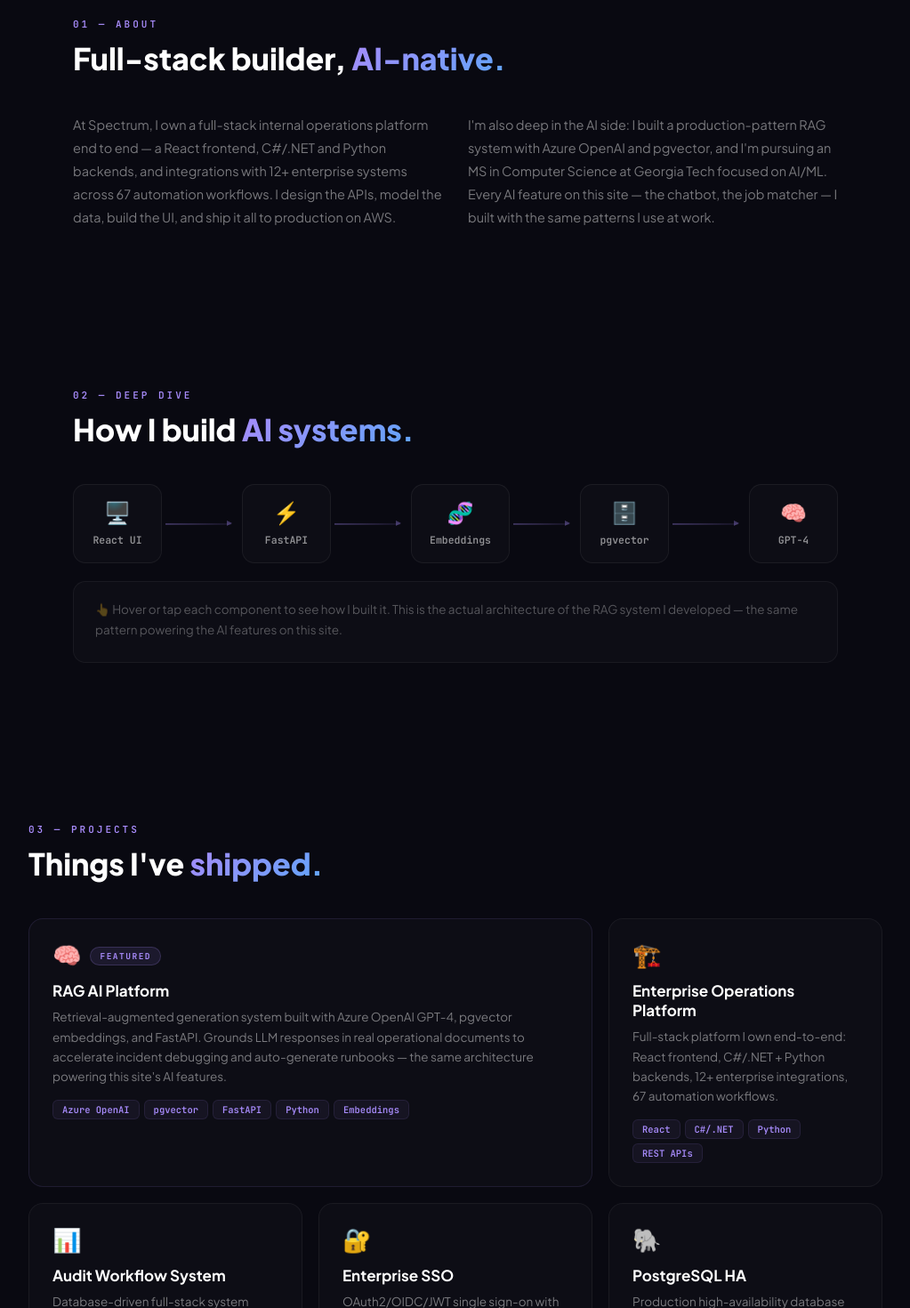
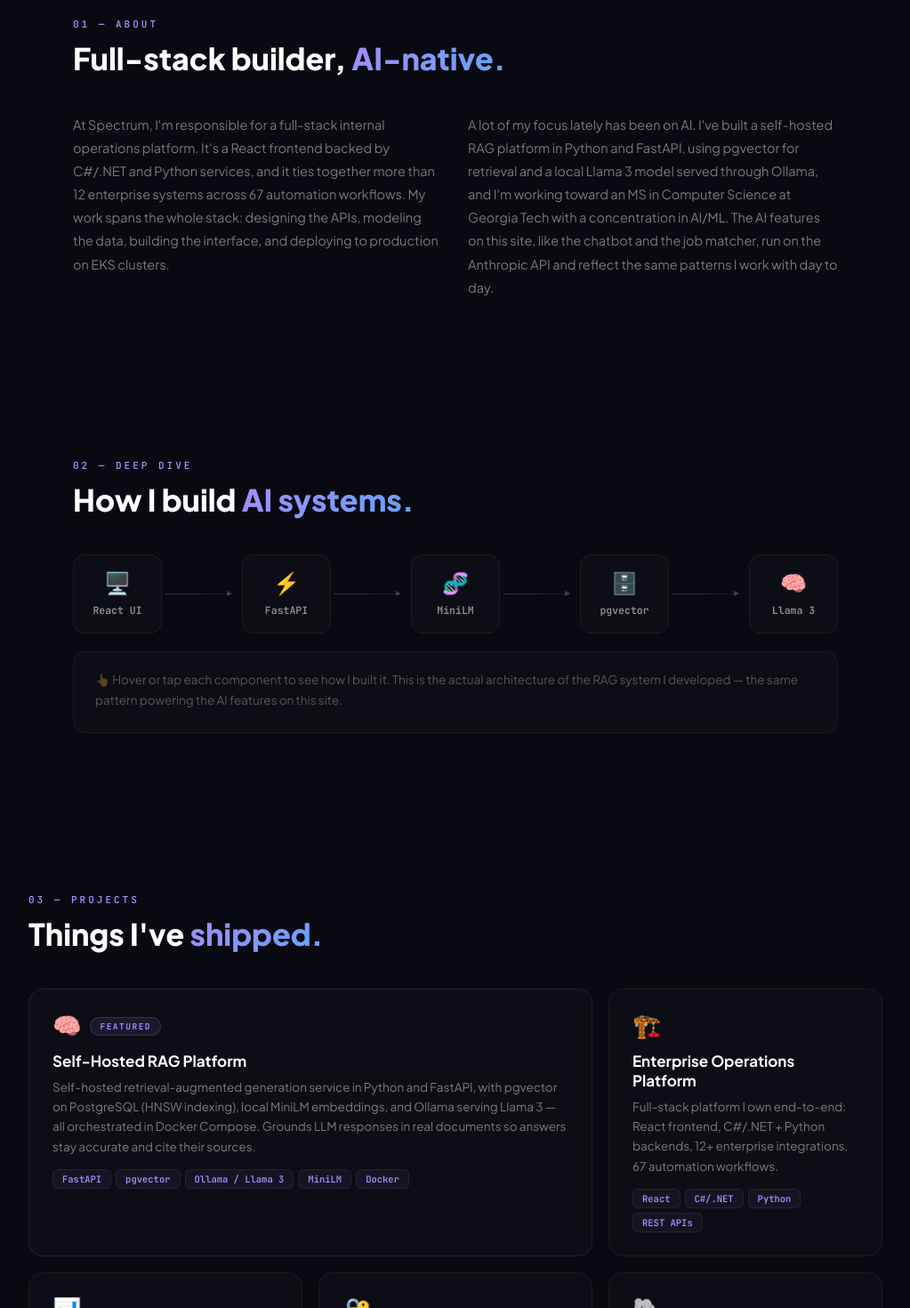
Before and after one commit to Ohsarsour/Portfolio, a React (Vite) app: page / in a window 1280 px wide. Shown: the part 880-2350 px from the top of the page at 89% size, without its empty margins (128-1151 px from the left). Built offline with nearby package versions, Linux system fonts and the light colour scheme.

Commit message:
vocabulary fixes

```diff
--- a/src/App.jsx
+++ b/src/App.jsx
@@ -6,9 +6,9 @@ const RESUME_CONTEXT = `You are an AI assistant on Obaidullah Sarsour's portfoli
 - MS Computer Science at Georgia Tech (Aug 2024 - Dec 2026): AI/ML, AI Ethics, Game AI
 - BS Computer Science from UNC Charlotte, Dec 2023, Cum Laude, 3.69 GPA
 - U.S. Citizen, willing to relocate, seeking Software Engineer, Full-Stack, and AI Engineering roles
-- Skills: Python, C#/.NET, TypeScript, JavaScript, React, Go, FastAPI, REST APIs, AWS, Docker, Kubernetes, Terraform, GitLab CI, PostgreSQL, MongoDB, pgvector, OAuth2/JWT, RAG pipelines, Azure OpenAI, prompt engineering, LLM integration
+- Skills: Python, C#/.NET, TypeScript, JavaScript, React, Go, FastAPI, REST APIs, AWS, Docker, Kubernetes, Terraform, GitLab CI, PostgreSQL, MongoDB, pgvector, OAuth2/JWT, RAG pipelines, Ollama/Llama 3, MiniLM embeddings, prompt engineering, LLM integration
 - Achievements: audit system processing 200+ audits/month (85% error reduction, 40% faster), 80% deploy time reduction, 25s PostgreSQL failover zero data loss, 99.9%+ uptime, incident response 30min to <5min
-- AI work: Built RAG-based AI system (Azure OpenAI GPT-4, pgvector embeddings, FastAPI) for incident debugging and automated runbook generation; AI-assisted development with Claude and MCP integrations
+- AI work: Built a self-hosted RAG system (Python/FastAPI, pgvector with HNSW indexing, local MiniLM embeddings, Ollama serving Llama 3, Docker Compose); AI-assisted development daily with Claude Code, Cursor, GitHub Copilot, and custom MCP server integrations
 - Projects: RAG AI Platform, Enterprise SSO (OAuth2/OIDC/JWT), Audit Workflow Platform (full-stack), PostgreSQL HA, Mobile Fitness UI (Top Project Georgia Tech Fall 2024)
 - Contact: Obaidullahsarsour@gmail.com | 919-561-0545 | github.com/Ohsarsour | linkedin.com/in/obaidullah-sarsour`;
 
@@ -35,12 +35,12 @@ const COMMANDS = {
   skills: () => [
     "\x1b[36mFrontend:\x1b[0m  React, TypeScript, JavaScript",
     "\x1b[36mBackend:\x1b[0m   C#/.NET Core, Python, FastAPI, Go, REST APIs",
-    "\x1b[36mAI:\x1b[0m        RAG pipelines, Azure OpenAI, pgvector, prompt engineering",
+    "\x1b[36mAI:\x1b[0m        RAG pipelines, Ollama/Llama 3, pgvector, MiniLM embeddings",
     "\x1b[36mData:\x1b[0m      PostgreSQL, MongoDB, pgvector, SQL",
     "\x1b[36mCloud:\x1b[0m     AWS, Docker, Kubernetes, Terraform, CI/CD",
   ],
   projects: () => [
-    "\x1b[36m[1]\x1b[0m RAG AI Platform — Azure OpenAI + pgvector + FastAPI",
+    "\x1b[36m[1]\x1b[0m Self-Hosted RAG Platform — FastAPI + pgvector + Ollama/Llama 3",
     "\x1b[36m[2]\x1b[0m Enterprise Operations Platform — React + .NET + Python",
     "\x1b[36m[3]\x1b[0m Enterprise SSO — OAuth2/OIDC/JWT + RBAC",
     "\x1b[36m[4]\x1b[0m Audit Workflow System — 200+ audits/month automated",
@@ -155,9 +155,9 @@ function RagArchitecture() {
   const nodes = [
     { id: "ui", label: "React UI", icon: "🖥️", x: 0, detail: "Standalone chat interface built in React. Streams responses, handles conversation state, and surfaces source citations from retrieved documents." },
     { id: "api", label: "FastAPI", icon: "⚡", x: 1, detail: "Python API layer orchestrating the pipeline: receives queries, coordinates embedding + retrieval + generation, returns structured responses with sources." },
-    { id: "embed", label: "Embeddings", icon: "🧬", x: 2, detail: "Documents and queries converted to vector embeddings via Azure OpenAI. Chunking strategy tuned for token limits — a silent chunker bug taught me to always verify what the model actually receives." },
+    { id: "embed", label: "MiniLM", icon: "🧬", x: 2, detail: "Documents and queries converted to vector embeddings with a local MiniLM model. A silent chunker bug — character-based sizing overran MiniLM's 256-token cap and quietly truncated about 60% of chunks — taught me to always verify what the model actually receives. Fixed it by switching to tokenizer-aware chunking." },
     { id: "vector", label: "pgvector", icon: "🗄️", x: 3, detail: "PostgreSQL with pgvector extension for similarity search. Chose it over dedicated vector DBs to keep the stack simple — one database, standard SQL, HNSW indexing for speed." },
-    { id: "llm", label: "GPT-4", icon: "🧠", x: 4, detail: "Retrieved context injected into prompts for grounded generation. Prompt engineering to enforce citation of sources and reduce hallucination on operational runbooks." },
+    { id: "llm", label: "Llama 3", icon: "🧠", x: 4, detail: "Llama 3 served locally through Ollama. Retrieved context is injected into prompts for grounded generation, with prompt engineering to enforce source citation and reduce hallucination." },
   ];
   const activeNode = nodes.find(n => n.id === active);
   return (
@@ -297,7 +297,7 @@ const MATCHER_PROMPT = `You are analyzing a job description against Obaidullah S
 Obaid's skills and experience:
 - 3+ years Full-Stack Software Engineer at Spectrum: React frontend, C#/.NET + Python backends, 12+ enterprise system integrations, 67 automation workflows
 - Languages: Python, C#/.NET Core (ASP.NET), TypeScript/JavaScript, Go, Bash, React
-- AI/ML: RAG pipelines (Azure OpenAI GPT-4, pgvector, FastAPI), embeddings, prompt engineering, LLM integration, AI-assisted development (Claude, MCP)
+- AI/ML: RAG pipelines (self-hosted: Python/FastAPI, pgvector with HNSW, local MiniLM embeddings, Ollama/Llama 3), prompt engineering, LLM integration, AI-assisted development (Claude Code, Cursor, GitHub Copilot, MCP)
 - Backend: REST APIs, microservices, FastAPI, workflow orchestration, OAuth2/JWT/OIDC, RBAC
 - Data: PostgreSQL (HA, Patroni, replication, tuning), MongoDB, pgvector, SQL
 - Cloud: AWS (EC2, EKS, RDS, S3, IAM, CloudWatch), Docker, Kubernetes, Terraform, GitLab CI, CI/CD
@@ -563,7 +563,7 @@ function StackGrid() {
   const layers = [
     { name: "Frontend", color: "#60a5fa", items: ["React", "TypeScript", "JavaScript", "Responsive UI"] },
     { name: "Backend", color: "#a78bfa", items: ["C#/.NET Core", "Python", "FastAPI", "Go", "REST APIs", "Microservices"] },
-    { name: "AI / LLM", color: "#f472b6", items: ["RAG Pipelines", "Azure OpenAI", "pgvector", "Embeddings", "Prompt Engineering", "Claude + MCP"] },
+    { name: "AI / LLM", color: "#f472b6", items: ["RAG Pipelines", "Ollama / Llama 3", "pgvector", "MiniLM Embeddings", "Prompt Engineering", "Claude + MCP"] },
     { name: "Data", color: "#34d399", items: ["PostgreSQL", "MongoDB", "SQL", "pgvector", "Data Modeling"] },
     { name: "Cloud & Delivery", color: "#fbbf24", items: ["AWS", "Docker", "Kubernetes", "Terraform", "GitLab CI/CD"] },
   ];
@@ -718,10 +718,10 @@ export default function Portfolio() {
           <SectionLabel tag="01 — about" title="Full-stack builder," accent="AI-native." />
           <div style={{ display: "grid", gridTemplateColumns: "1fr 1fr", gap: 28 }}>
             <p style={{ fontFamily: "'Plus Jakarta Sans', sans-serif", fontSize: 14.5, color: "rgba(255,255,255,0.45)", lineHeight: 1.8 }}>
-              At Spectrum, I own a full-stack internal operations platform end to end — a React frontend, C#/.NET and Python backends, and integrations with 12+ enterprise systems across 67 automation workflows. I design the APIs, model the data, build the UI, and ship it all to production on AWS.
+              At Spectrum, I'm responsible for a full-stack internal operations platform. It's a React frontend backed by C#/.NET and Python services, and it ties together more than 12 enterprise systems across 67 automation workflows. My work spans the whole stack: designing the APIs, modeling the data, building the interface, and deploying to production on EKS clusters.
             </p>
             <p style={{ fontFamily: "'Plus Jakarta Sans', sans-serif", fontSize: 14.5, color: "rgba(255,255,255,0.45)", lineHeight: 1.8 }}>
-              I'm also deep in the AI side: I built a production-pattern RAG system with Azure OpenAI and pgvector, and I'm pursuing an MS in Computer Science at Georgia Tech focused on AI/ML. Every AI feature on this site — the chatbot, the job matcher — I built with the same patterns I use at work.
+              A lot of my focus lately has been on AI. I've built a self-hosted RAG platform in Python and FastAPI, using pgvector for retrieval and a local Llama 3 model served through Ollama, and I'm working toward an MS in Computer Science at Georgia Tech with a concentration in AI/ML. The AI features on this site, like the chatbot and the job matcher, run on the Anthropic API and reflect the same patterns I work with day to day.
             </p>
           </div>
         </div>
@@ -740,7 +740,7 @@ export default function Portfolio() {
         <div style={{ maxWidth: 960, margin: "0 auto" }}>
           <SectionLabel tag="03 — projects" title="Things I've" accent="shipped." />
           <div style={{ display: "grid", gridTemplateColumns: "repeat(auto-fit, minmax(280px, 1fr))", gap: 18 }}>
-            <ProjectCard featured icon="🧠" title="RAG AI Platform" desc="Retrieval-augmented generation system built with Azure OpenAI GPT-4, pgvector embeddings, and FastAPI. Grounds LLM responses in real operational documents to accelerate incident debugging and auto-generate runbooks — the same architecture powering this site's AI features." tags={["Azure OpenAI", "pgvector", "FastAPI", "Python", "Embeddings"]} />
+            <ProjectCard featured icon="🧠" title="Self-Hosted RAG Platform" desc="Self-hosted retrieval-augmented generation service in Python and FastAPI, with pgvector on PostgreSQL (HNSW indexing), local MiniLM embeddings, and Ollama serving Llama 3 — all orchestrated in Docker Compose. Grounds LLM responses in real documents so answers stay accurate and cite their sources." tags={["FastAPI", "pgvector", "Ollama / Llama 3", "MiniLM", "Docker"]} />
             <ProjectCard icon="🏗️" title="Enterprise Operations Platform" desc="Full-stack platform I own end-to-end: React frontend, C#/.NET + Python backends, 12+ enterprise integrations, 67 automation workflows." tags={["React", "C#/.NET", "Python", "REST APIs"]} />
             <ProjectCard icon="📊" title="Audit Workflow System" desc="Database-driven full-stack system processing 200+ audits monthly. Designed architecture, data model, and validation logic. 85% fewer errors, 40% faster." tags={["C#/.NET", "PostgreSQL", "React"]} />
             <ProjectCard icon="🔐" title="Enterprise SSO" desc="OAuth2/OIDC/JWT single sign-on with federated identity and role-based access control across multiple internal applications." tags={["OAuth2", "OIDC", "JWT"]} />
```
